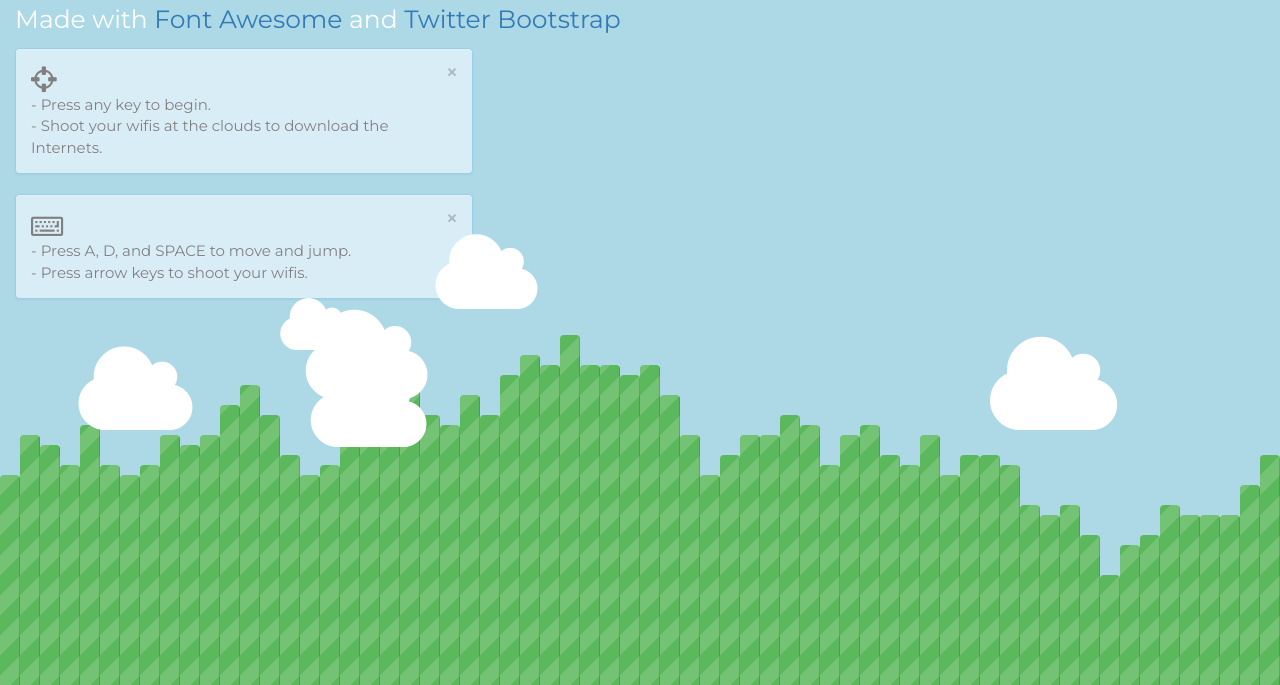
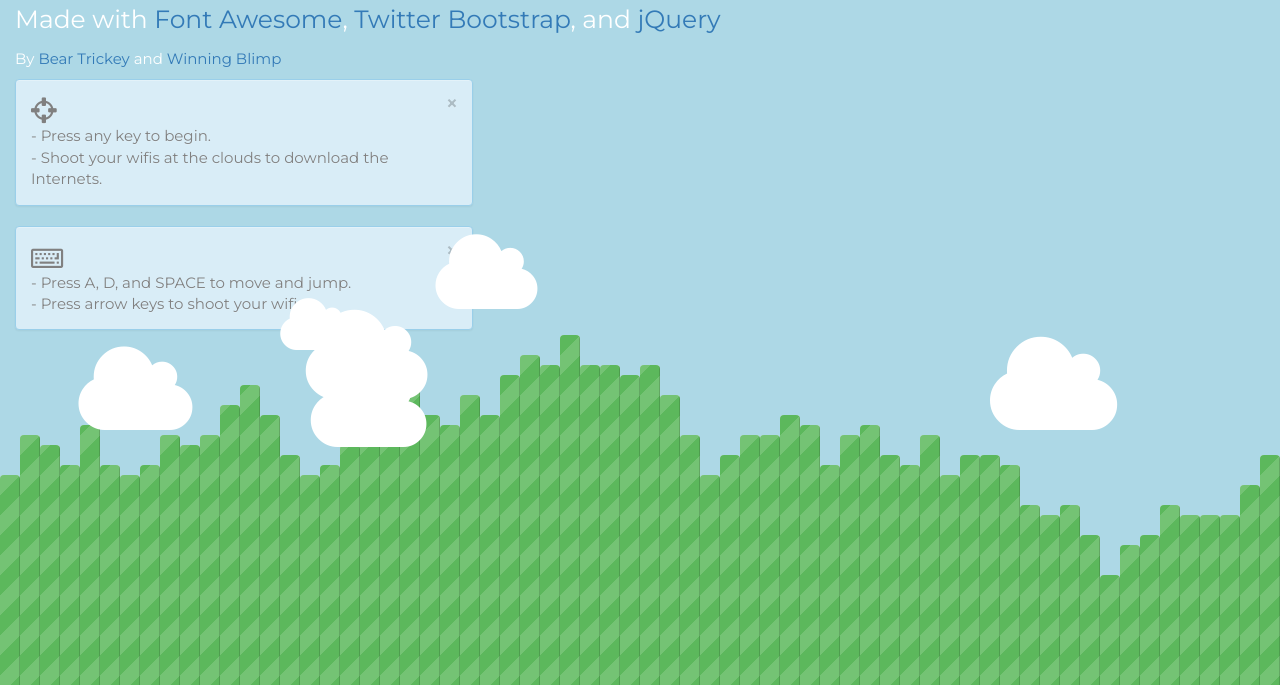
Before and after one commit to beartrickey/bootquest, a plain HTML site: page bootquest.html in a window 1280 px wide. Shown: the part 115-800 px from the top of the page. Drawn offline with nearby package versions, Linux system fonts and the light colour scheme.

Commit message:
Added new header info to game

```diff
--- a/bootquest.html
+++ b/bootquest.html
@@ -37,7 +37,6 @@
 
 			.title
 			{
-				/*position: absolute;*/
 				font-size: 75px;
 				font-family: Montserrat;
 				color: white
@@ -45,7 +44,6 @@
 
 			.subtitle1
 			{
-				/*position: absolute;*/
 				font-size: 25px;
 				font-family: Montserrat;
 				color: white
@@ -53,7 +51,6 @@
 
 			.subtitle2
 			{
-				/*position: absolute;*/
 				font-size: 15px;
 				font-family: Montserrat;
 				color: white
@@ -880,9 +877,13 @@
 					<p class='title'>AwesomeStrap CloudQuest</p>
 					<p class='subtitle1'>
 						Made with
-						<a href="http://fortawesome.github.io/Font-Awesome/">Font Awesome</a>
-						 and
-						<a href="http://getbootstrap.com/">Twitter Bootstrap</a>
+						<a href="http://fortawesome.github.io/Font-Awesome/">Font Awesome</a>,
+						<a href="http://getbootstrap.com/">Twitter Bootstrap</a>, and
+						<a href="https://jquery.com/">jQuery</a>
+					</p>
+					<p class='subtitle2'>By
+						<a href="https://twitter.com/beartrickey">Bear Trickey</a> and
+						<a href="https://twitter.com/winningblimp">Winning Blimp</a>
 					</p>
 				</div>
 			</div>
```
